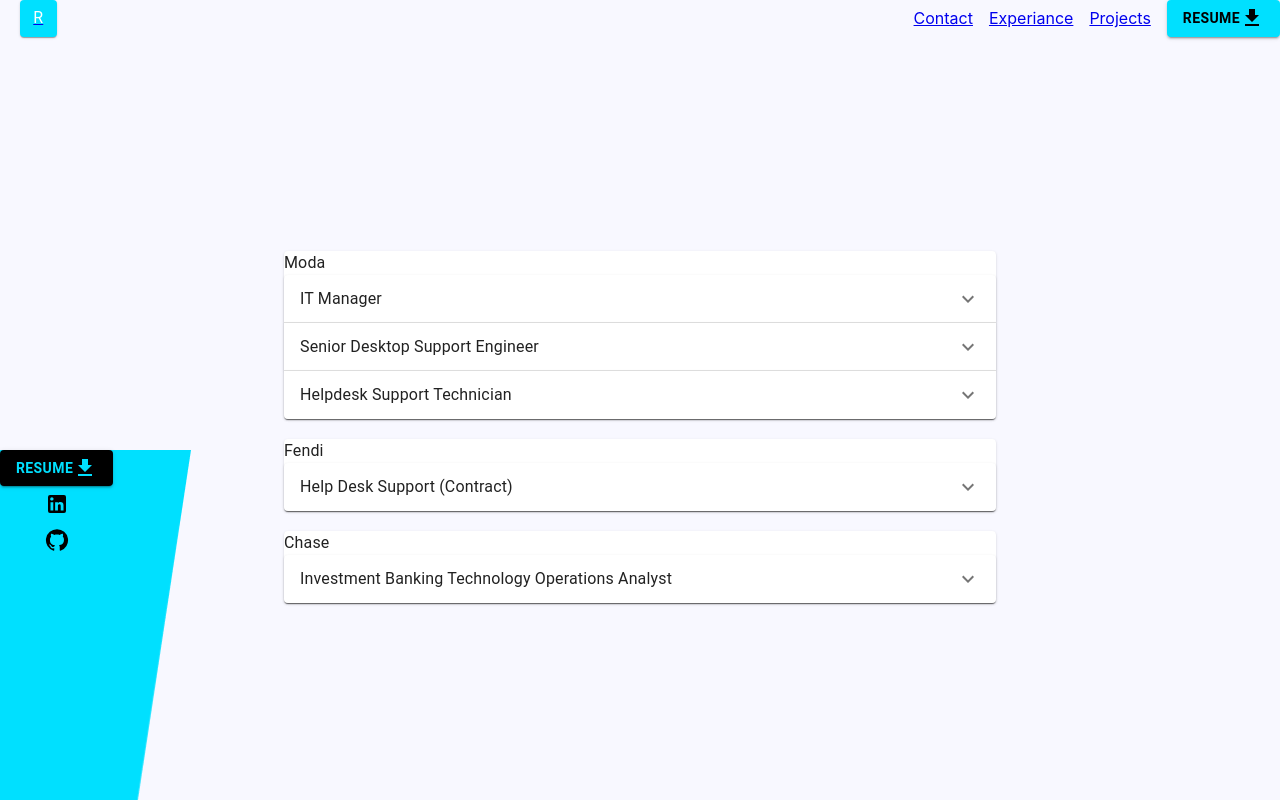
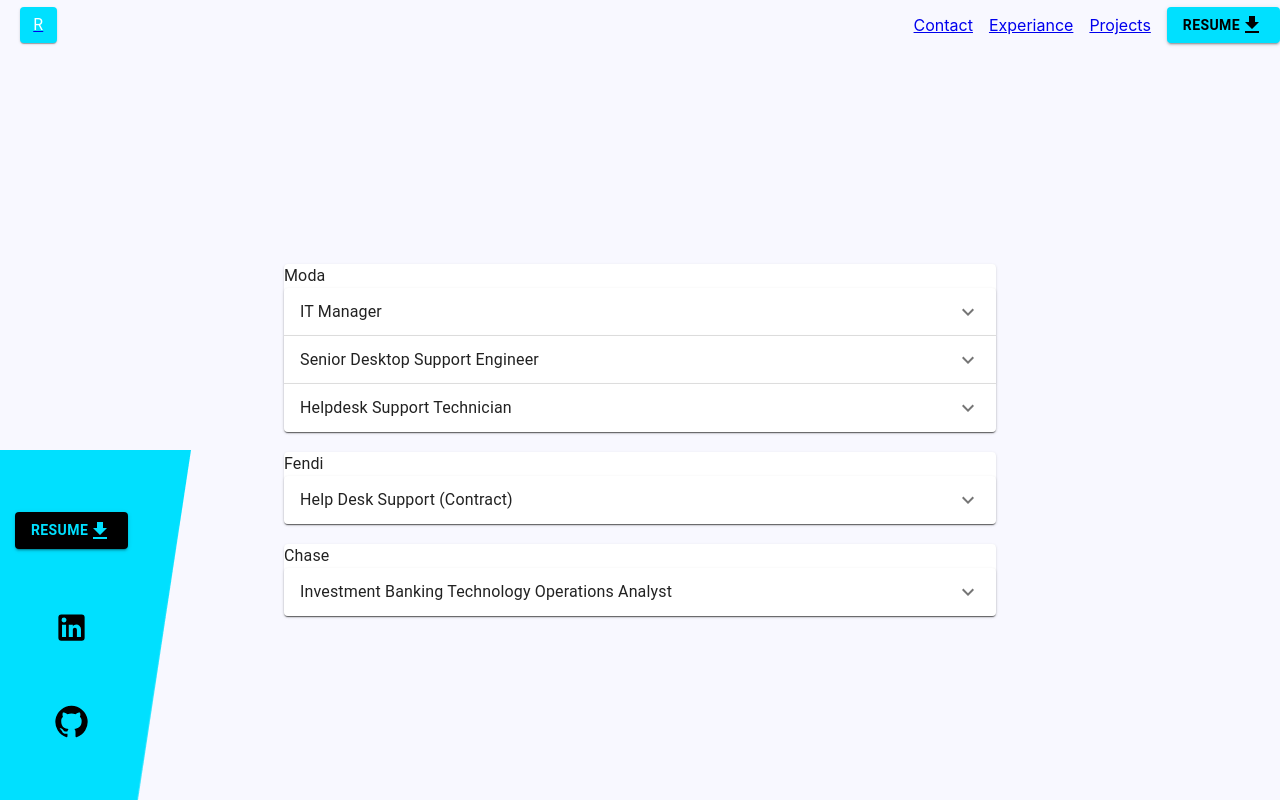
Before and after one commit to robwilliams-it/portfolio, a React (Create React App) app: page /experiance in a window 1280 px wide. Built offline with nearby package versions, Linux system fonts and the light colour scheme.

Commit message:
implemented the landing page

```diff
--- a/src/App.js
+++ b/src/App.js
@@ -4,8 +4,8 @@
 import Links from './javascript/external_links/index.js';
 import JobDetails from './components/jobDetails.js';
 import { Button, Typography } from '@mui/material';
-import { HeaderButtons, Footer, Hero } from './components/index.js';
-import Experiance from './pages/experiance.js';
+import { HeaderButtons, Footer } from './components/index.js';
+import { Experiance, Landing } from './pages/index.js';
 import './App.css';
 
 function App() {
@@ -27,7 +27,7 @@
           >
 
           <Routes>
-            <Route path="/" element={<Hero/>}/>
+            <Route path="/" element={<Landing/>}/>
 
             <Route path="/experiance" element={ <Experiance/> }/>
 
--- a/src/components/footer.js
+++ b/src/components/footer.js
@@ -29,7 +29,8 @@
             id="footer"
             sx={{
                 position: "absolute",
-                bottom: "242px",
+                bottom: "0px",
+                height:"350px",
             }}
         >
             <img
@@ -42,33 +43,45 @@
             <Grid
                 container
                 direction="column"
-                justifyContent="center"
+                justifyContent="space-evenly"
                 alignItems="center"
+                sx={{
+                    height: "100%",
+                    ml: "10px",
+                }}
             >
                 <Grid item>
                     <ResumeButton alt={true}/>
                 </Grid>
 
+                <Grid item>
                     <Button
                         id="linkedIn"
                         onClick={ handleClick }
                         sx={{
+                            height:"32px",
+                            width:"32px",
                             color: "black"
                         }}
                     >
-                    <LinkedInIcon id="linkedIn"/>
+                        <LinkedInIcon id="linkedIn" fontSize="large"/>
                     </Button>
+                </Grid>
 
-
+                <Grid item>
                     <Button
                         id="gitHub"
                         onClick={ handleClick }
                         sx={{
+                            height:"32px",
+                            width:"32px",
                             color: "black"
                         }}
                     >
-                    <GitHubIcon id="gitHub"/>
+                        <GitHubIcon id="gitHub" fontSize="large"/>
                     </Button>
+                </Grid>
+
 
             </Grid>
         </Box>
--- a/src/components/header.js
+++ b/src/components/header.js
@@ -8,13 +8,6 @@
         <header
             id="header"
             className="App-header"
-        stlye={{
-          position: "relative",
-          top: 0,
-          // height: "200px",
-          // display: "grid",
-          // justifyContent: "center",
-        }}
         >
 
             <div
@@ -22,7 +15,7 @@
                     display: "grid",
                     position: "absolute",
                     alignItems:"center",
-                height: "36.5px",
+                    height: "50px",
                     paddingLeft: "20px"
                 }}
             >
@@ -51,6 +44,7 @@
                 justifyContent="flex-start"
                 alignItems="center"
                 columnSpacing={2}
+                sx={{height:"50px"}}
             >
 
                 <Grid item>
--- a/src/components/index.js
+++ b/src/components/index.js
@@ -5,5 +5,3 @@
 export { default as JobDetails } from './jobDetails.js';
 
 export { default as ResumeButton } from './resumeDownload.js';
-
-export { default as Hero } from './hero.js';
--- /dev/null
+++ b/src/pages/index.js
@@ -0,0 +1,3 @@
+export {default as Landing} from "./landing.js";
+
+export {default as Experiance} from "./experiance.js";
--- a/src/components/hero.js
+++ b/src/pages/landing.js
@@ -1,4 +1,4 @@
-const Hero = () => {
+const Landing = () => {
 
     return (
         <div id="home"
@@ -26,4 +26,4 @@
     )
 }
 
-export default Hero;
+export default Landing;
```
Lines whose indentation alone changed are shown as unchanged.
